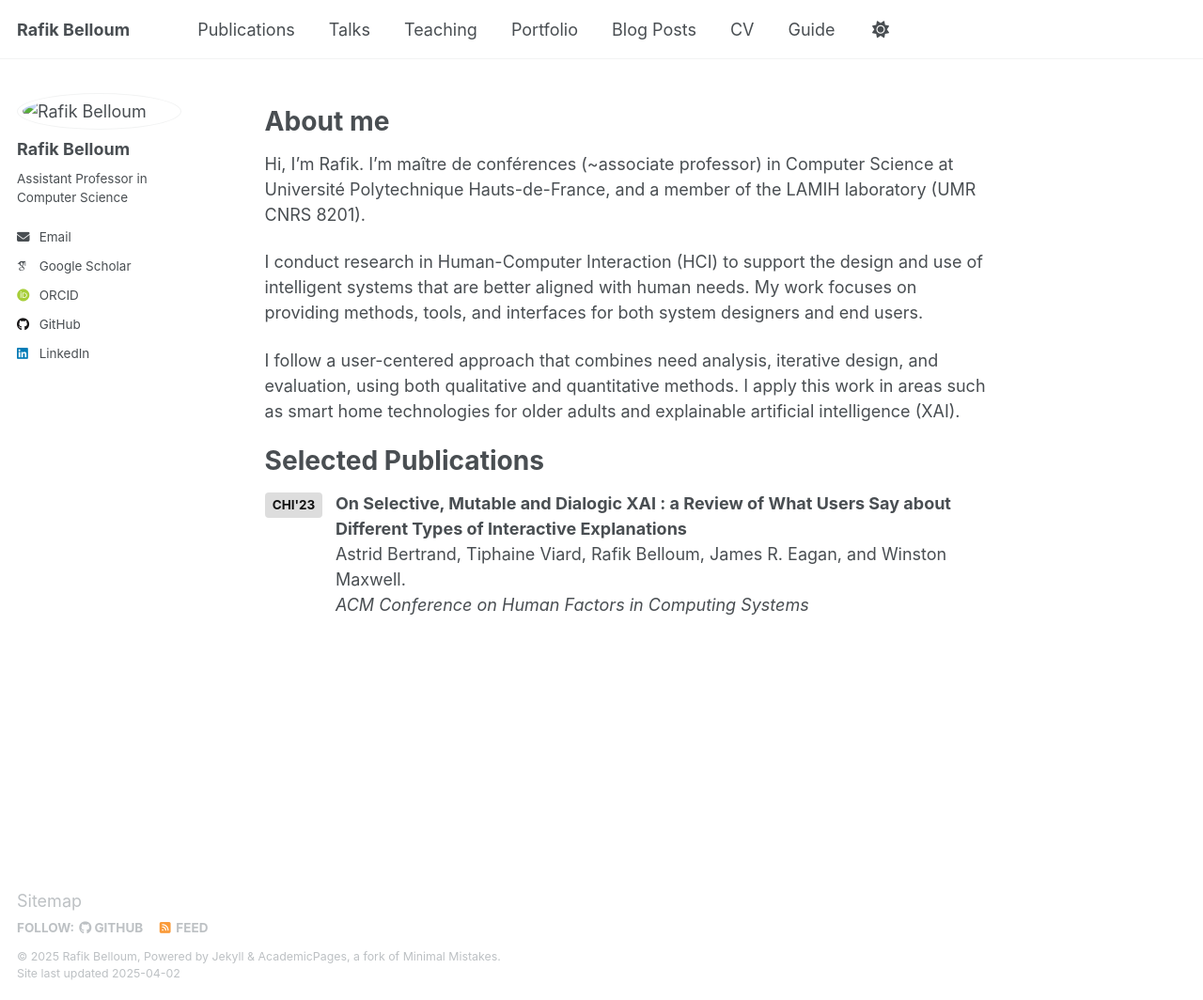
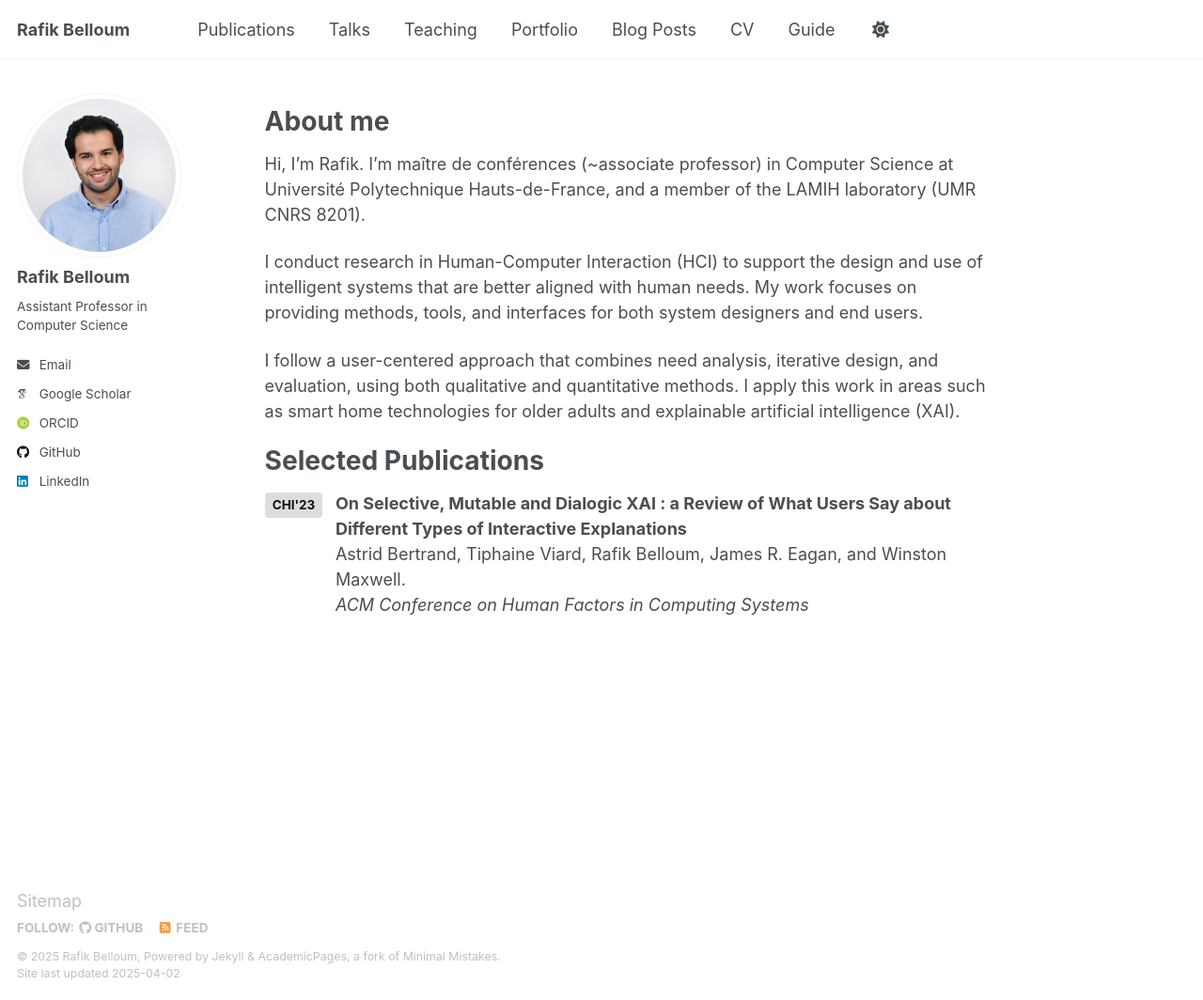
Before and after one commit to rafik-belloum/rafik-belloum.github.io, a Jekyll site: the page built from _pages/about.md, in a window 1280 px wide and 1064 px high. Shown: the whole window at 94% size. Built offline with Jekyll 4.4.1, drawn with Linux system fonts in a browser that asks for light colours; some web fonts are replaced.

Commit message:
Update _config.yml

```diff
--- a/_config.yml
+++ b/_config.yml
@@ -22,7 +22,7 @@ repository               : "belloum/belloum.github.io"
 #               Additional customization can be done by editing /_includes/author-profile.html
 author:
   # Biographic information
-  avatar           : "images/pic.jpg"
+  avatar           : "pic.jpg"
   name             : "Rafik Belloum"
   pronouns         : # example: "she/her"
   bio              : "Assistant Professor in Computer Science"
```
